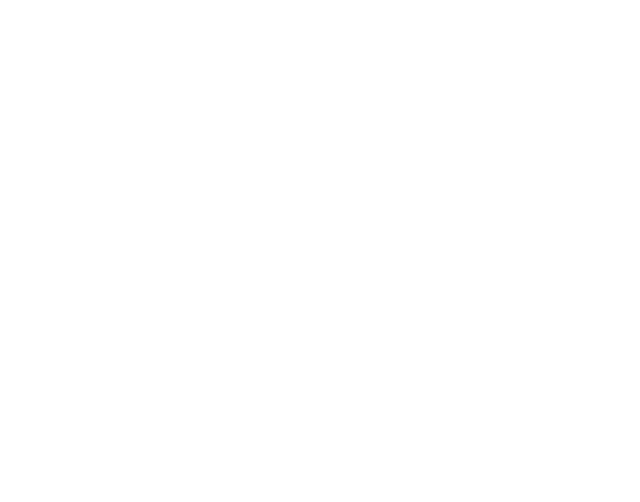
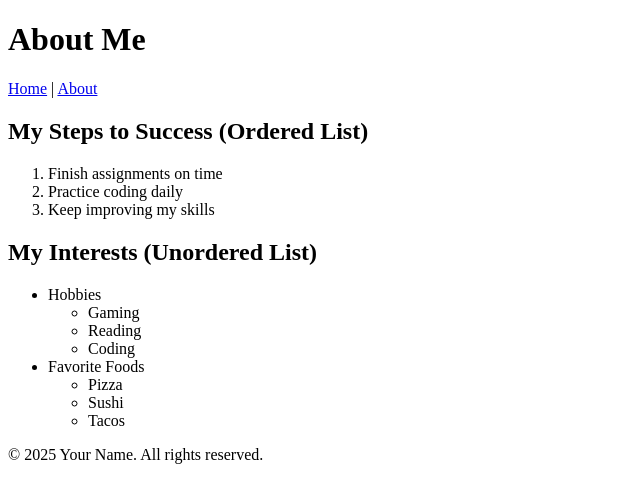
Before and after one commit to magneticsky4/COMP001A.LectureActivity3, a plain HTML site: page about.html in a window 1280 px wide. Shown: the whole page, without its empty margins (0-640 px from the left). Drawn offline with Linux system fonts and the light colour scheme.

Commit message:
Add files via upload

```diff
--- a/about.html
+++ b/about.html
@@ -0,0 +1,55 @@
+<!DOCTYPE html>
+<html lang="en">
+<head>
+  <meta charset="UTF-8">
+  <meta name="viewport" content="width=device-width, initial-scale=1.0">
+  <title>Your Name:Julian Acosta About Me</title>
+  <link rel="icon" href="favicon.ico" type="image/x-icon">
+</head>
+<body>
+
+  <header>
+    <h1>About Me</h1>
+    <nav>
+      <a href="index.html">Home</a> |
+      <a href="about.html">About</a>
+    </nav>
+  </header>
+
+  <main>
+    <section>
+      <h2>My Steps to Success (Ordered List)</h2>
+      <ol>
+        <li>Finish assignments on time</li>
+        <li>Practice coding daily</li>
+        <li>Keep improving my skills</li>
+      </ol>
+    </section>
+
+    <section>
+      <h2>My Interests (Unordered List)</h2>
+      <ul>
+        <li>Hobbies
+          <ul>
+            <li>Gaming</li>
+            <li>Reading</li>
+            <li>Coding</li>
+          </ul>
+        </li>
+        <li>Favorite Foods
+          <ul>
+            <li>Pizza</li>
+            <li>Sushi</li>
+            <li>Tacos</li>
+          </ul>
+        </li>
+      </ul>
+    </section>
+  </main>
+
+  <footer>
+    <p>&copy; 2025 Your Name. All rights reserved.</p>
+  </footer>
+
+</body>
+</html>
```
Also changed, not shown: index.html (+34 -3 lines).
